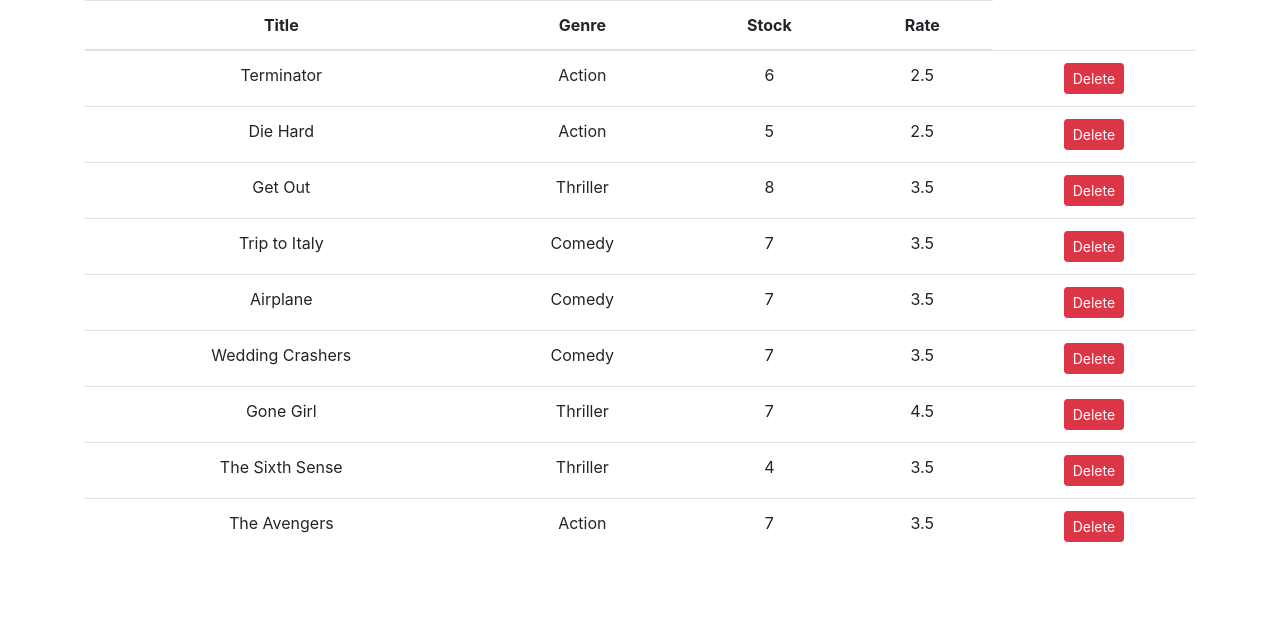
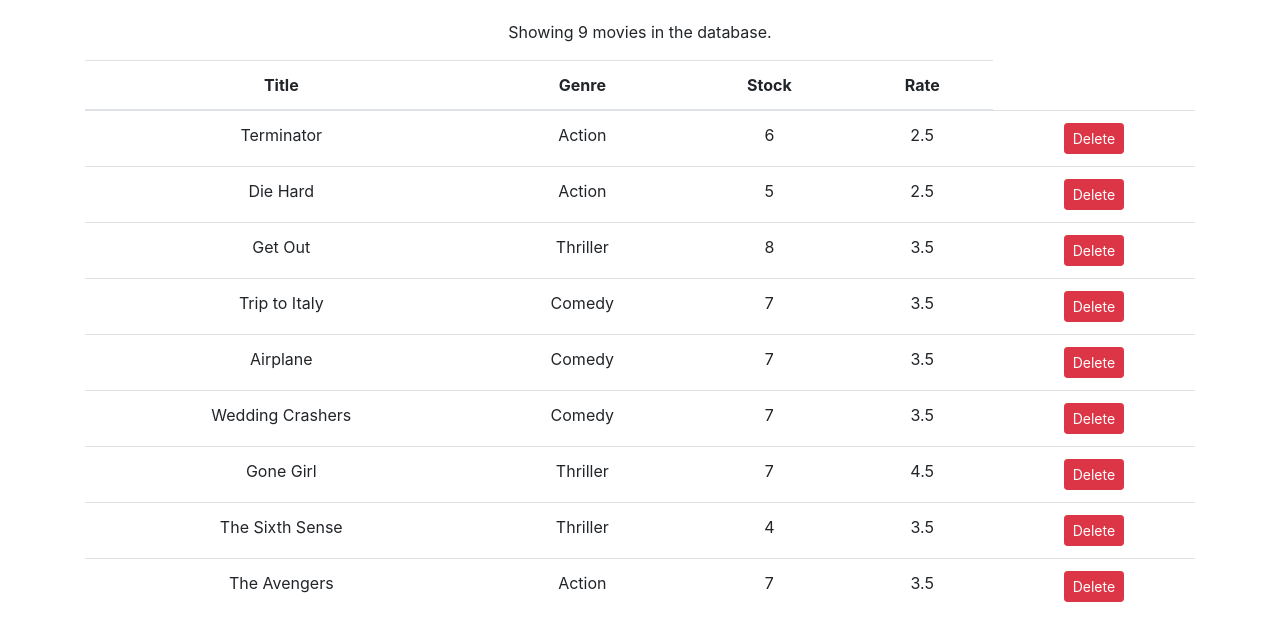
Before and after one commit to frdvorak/vidly, a React (Create React App) app: page / in a window 1280 px wide. Shown: the top 640 px of the page. Built offline with nearby package versions, Linux system fonts and the light colour scheme.

Commit message:
vidly - message showing number of movies

```diff
--- a/src/components/movies.jsx
+++ b/src/components/movies.jsx
@@ -12,7 +12,13 @@
     };
 
     render() {
-        return <table className="table">
+
+        const { length } = this.state.movies;
+        if (this.state.movies.length === 0) return <p>There are no movies in the database.</p>
+        return (
+            <React.Fragment>
+                <p>Showing {this.state.movies.length} movies in the database.</p>
+                <table className="table">
                     <thead>
                         <tr>
                             <th>Title</th>
@@ -35,6 +41,9 @@
                         ))}
                     </tbody>
                 </table>
+            </React.Fragment>
+
+        )
     }
 }
 
--- a/src/index.css
+++ b/src/index.css
@@ -1,6 +1,6 @@
 body {
   margin: 0;
-  padding: 0;
+  padding: 20px 0 0 0;
   font-family: -apple-system, BlinkMacSystemFont, "Segoe UI", "Roboto", "Oxygen",
     "Ubuntu", "Cantarell", "Fira Sans", "Droid Sans", "Helvetica Neue",
     sans-serif;
```
Lines whose indentation alone changed are shown as unchanged.
